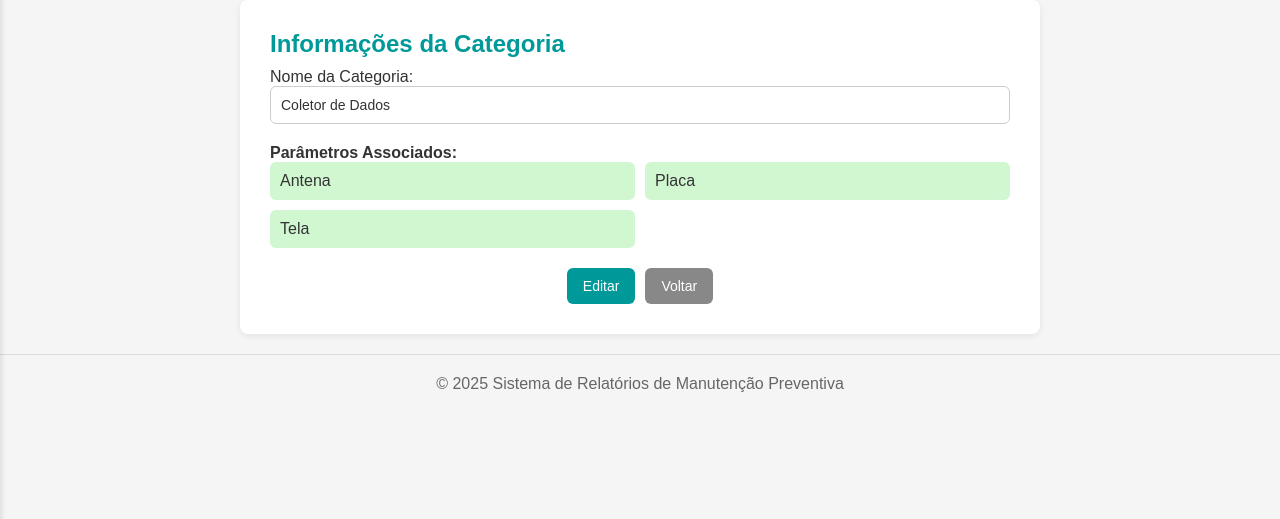
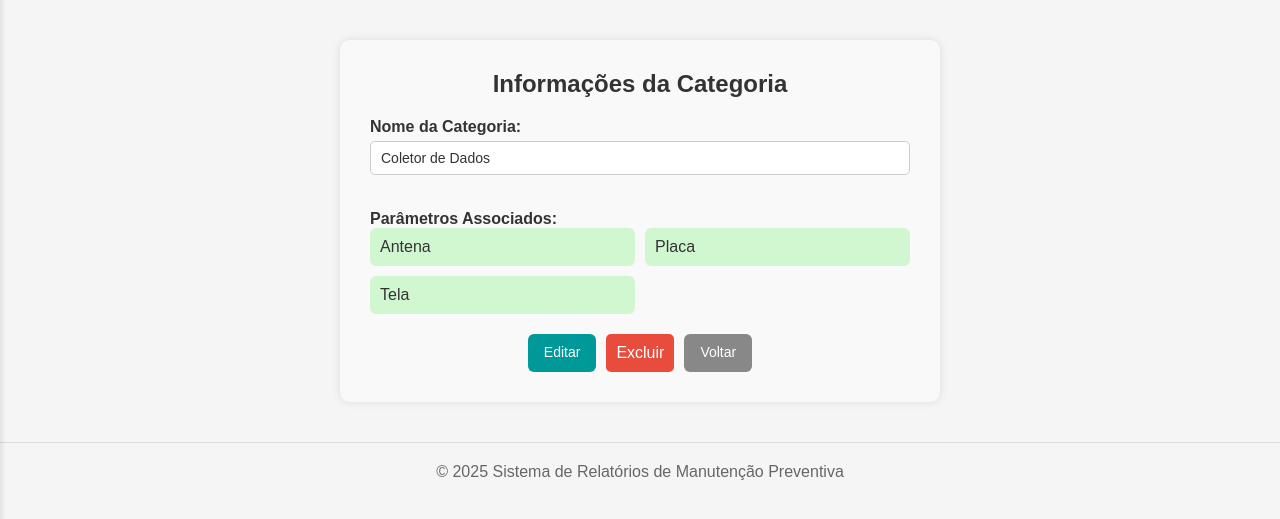
Before and after one commit to aacobos/Proxion, a Django app: page /equipamentos/categorias/3/ in a window 1280 px wide. Shown: the part 82-601 px from the top of the page. Run offline with Django 5.2, Linux system fonts and the light colour scheme; data comes from the database, SQL or seed files in the repository; both versions use the stored data as it was after the commit.

Commit message:
App Equipamentos: Template detalhe categoria atualizado

```diff
--- a/equipamentos/templates/categorias/detalhes_categoria.html
+++ b/equipamentos/templates/categorias/detalhes_categoria.html
@@ -2,78 +2,15 @@
 {% load static %}
 
 {% block extrahead %}
-<style>
-    .card-form {
-        background-color: var(--card-background);
-        padding: 30px;
-        border-radius: 8px;
-        max-width: 800px;
-        margin: 0 auto;
-        box-shadow: 0 2px 6px rgba(0, 0, 0, 0.08);
-    }
-
-    .card-form h2 {
-        margin-bottom: 10px;
-        color: var(--primary-color);
-    }
-
-    .form-group {
-        margin-bottom: 20px;
-    }
-
-    .form-group input[type="text"] {
-        width: 100%;
-        padding: 10px;
-        border: 1px solid #ccc;
-        border-radius: 6px;
-        font-size: 14px;
-    }
-
-    .checkbox-grid {
-        display: grid;
-        grid-template-columns: repeat(auto-fill, minmax(250px, 1fr));
-        gap: 10px;
-    }
-
-    .checkbox-item {
-        background-color: var(--subcard-background);
-        padding: 10px;
-        border-radius: 6px;
-        display: flex;
-        align-items: center;
-        gap: 8px;
-    }
-
-    .checkbox-item.selecionado {
-        background-color: #d1f7d1;
-    }
-
-    .parametro-nome {
-        font-weight: 500;
-    }
-
-    .parametro-gravidade {
-        font-size: 12px;
-        color: var(--text-secondary);
-    }
-
-    .form-actions {
-        display: flex;
-        gap: 10px;
-        justify-content: center;
-        margin-top: 20px;
-    }
-</style>
+    <link rel="stylesheet" href="{% static 'css/usuario.css' %}">
 {% endblock %}
 
-{% block title %}Detalhes da Categoria{% endblock %}
-
-{% block header %}
-<h1>Detalhes da Categoria</h1>
+{% block title %}
+    Detalhes da Categoria
 {% endblock %}
 
 {% block content %}
-<div class="card-form">
+<div class="form-container">
     <h2>Informações da Categoria</h2>
 
     <div class="form-group">
@@ -96,6 +33,10 @@
 
     <div class="form-actions">
         <a href="{% url 'equipamentos:editar_categoria' categoria.pk %}" class="btn btn-primary">Editar</a>
+        <form method="POST" action="{% url 'equipamentos:excluir_categoria' categoria.pk %}" style="display:inline;" onsubmit="return confirm('Tem certeza que deseja excluir esta categoria?');">
+            {% csrf_token %}
+            <button type="submit" class="btn btn-secondary" style="background-color: #e74c3c;">Excluir</button>
+        </form>
         <a href="{% url 'equipamentos:listar_categorias' %}" class="btn btn-secondary">Voltar</a>
     </div>
 </div>
```
Also changed, not shown: db.sqlite3.
